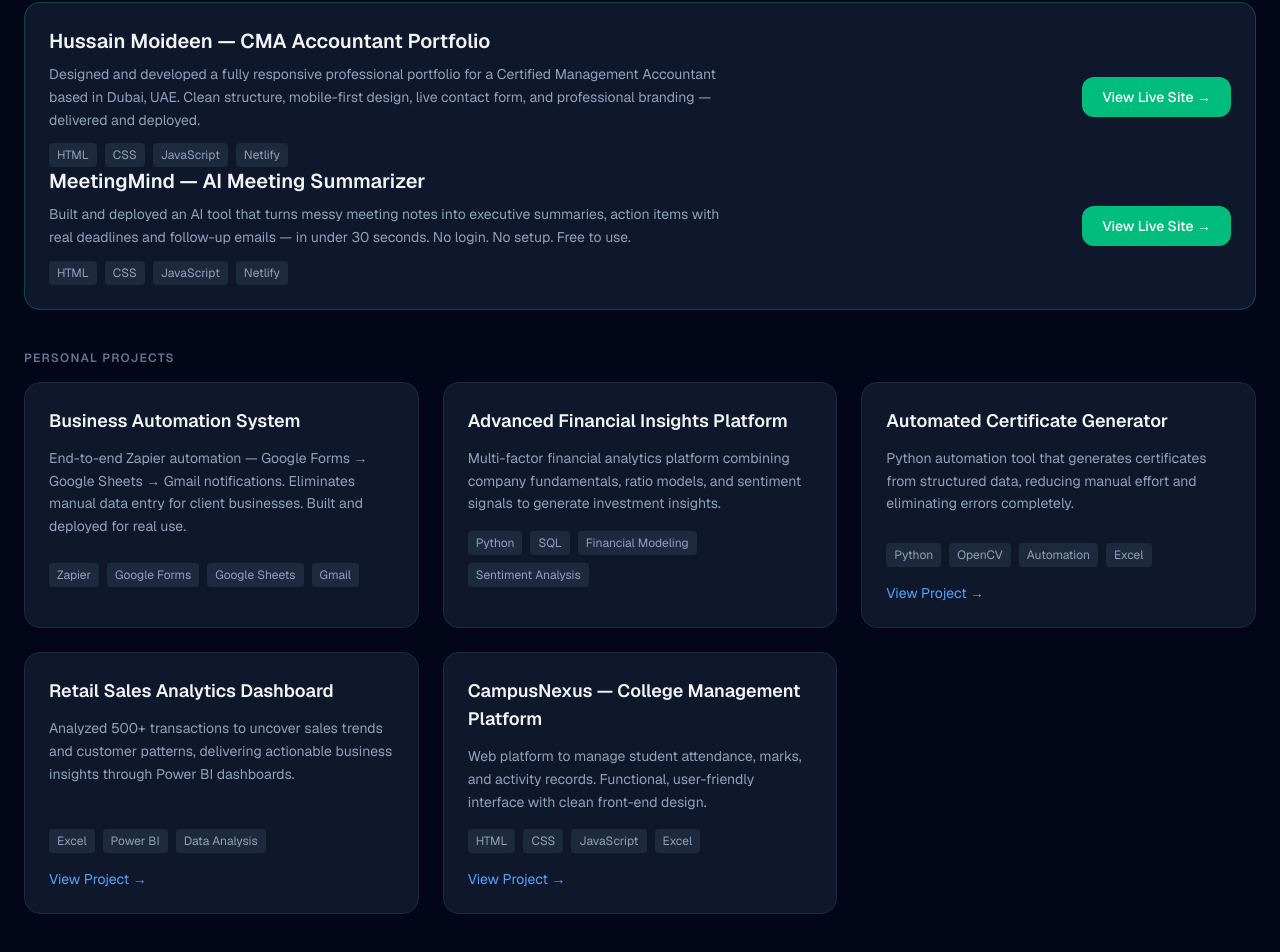
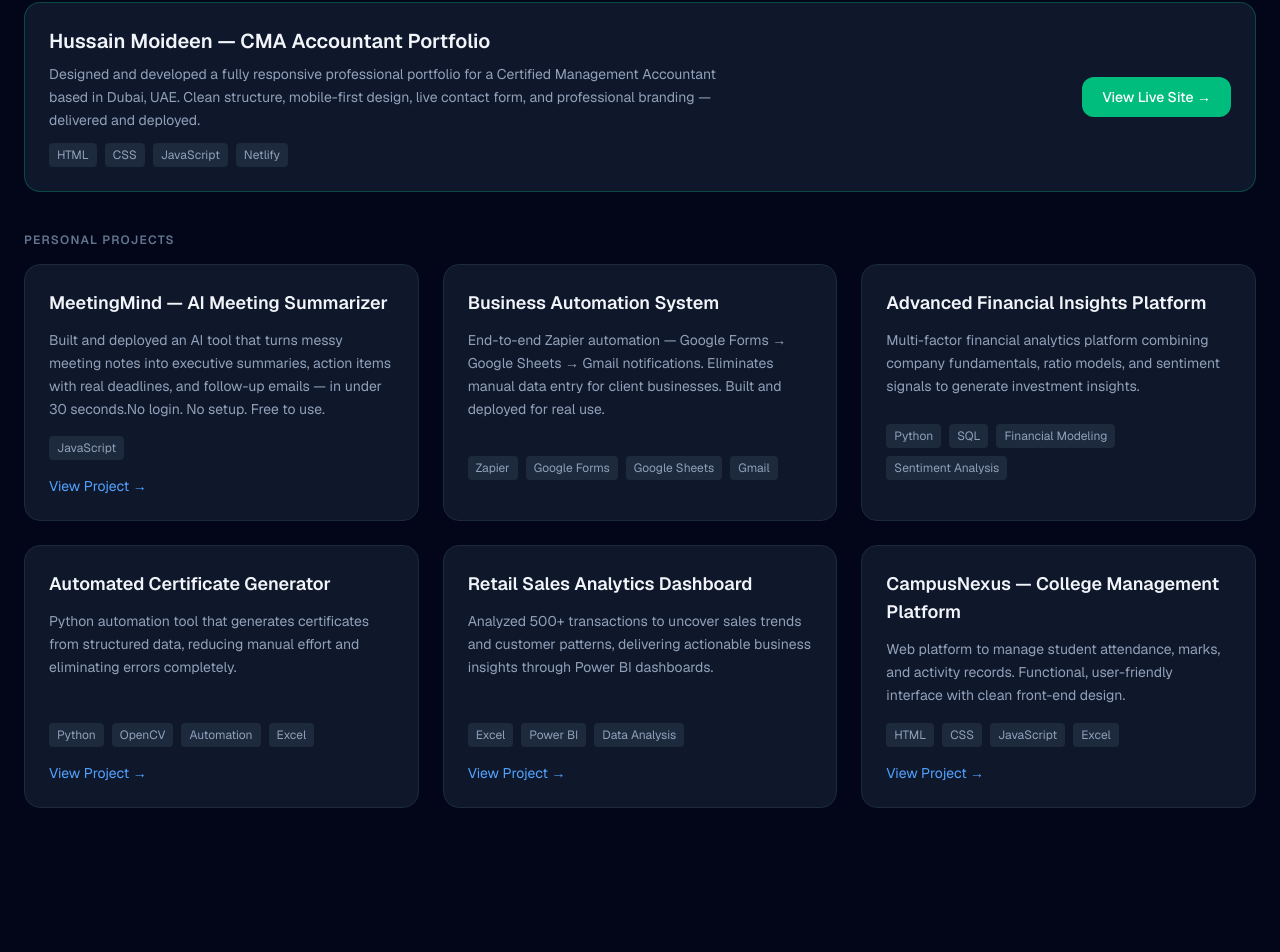
Before and after one commit to MEGHA51003/megha-portfolio, a Next.js app: page / in a window 1280 px wide. Shown: the part 2183-3135 px from the top of the page. Built offline with nearby package versions, Linux system fonts and the light colour scheme.

Commit message:
updated projects

```diff
--- a/app/page.tsx
+++ b/app/page.tsx
@@ -353,36 +353,7 @@ export default function Home() {
                 View Live Site →
               </a>
             </div>
-            <div className="flex flex-col md:flex-row md:items-center md:justify-between gap-4">
-              <div>
-                <h3 className="text-xl font-semibold mb-2">
-                  MeetingMind — AI Meeting Summarizer
-                </h3>
-                <p className="text-slate-400 text-sm leading-relaxed max-w-2xl">
-                  Built and deployed an AI tool that turns messy meeting notes into executive summaries,
-                  action items with real deadlines and follow-up emails — in under 30 seconds.
-                  No login. No setup. Free to use.
-                </p>
-                <div className="flex flex-wrap gap-2 mt-3">
-                  {["HTML", "CSS", "JavaScript", "Netlify"].map((tag) => (
-                    <span
-                      key={tag}
-                      className="px-2 py-1 bg-slate-800 rounded text-xs text-slate-400"
-                    >
-                      {tag}
-                    </span>
-                  ))}
-                </div>
-              </div>
-              <a
-                href="https://meetingmind-meeting-summarizer.vercel.app/"
-                target="_blank"
-                rel="noopener noreferrer"
-                className="shrink-0 px-5 py-2.5 bg-emerald-500 hover:bg-emerald-600 transition rounded-xl text-sm font-medium text-white"
-              >
-                View Live Site →
-              </a>
-            </div>
+
           </motion.div>
         </div>
 
@@ -393,6 +364,12 @@ export default function Home() {
         </p>
         <div className="grid md:grid-cols-2 lg:grid-cols-3 gap-6">
           {[
+            {
+              title: "MeetingMind — AI Meeting Summarizer",
+              desc: "Built and deployed an AI tool that turns messy meeting notes into executive summaries, action items with real deadlines, and follow-up emails — in under 30 seconds.No login. No setup. Free to use.",
+              tags: ["JavaScript"],
+              link: "https://meetingmind-meeting-summarizer.vercel.app/",
+            },
             {
               title: "Business Automation System",
               desc: "End-to-end Zapier automation — Google Forms → Google Sheets → Gmail notifications. Eliminates manual data entry for client businesses. Built and deployed for real use.",
```
